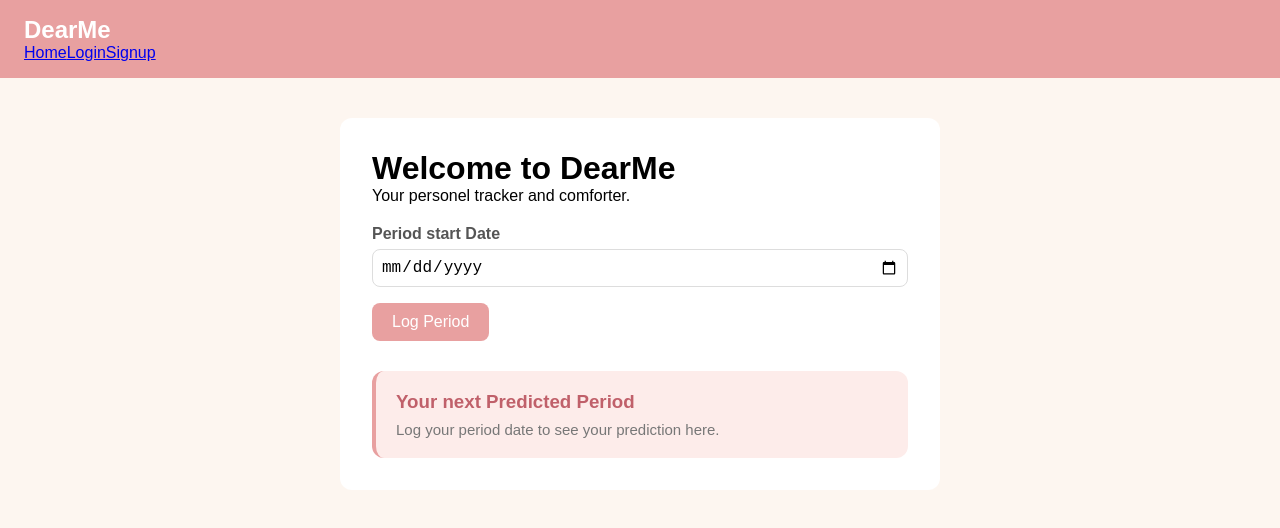
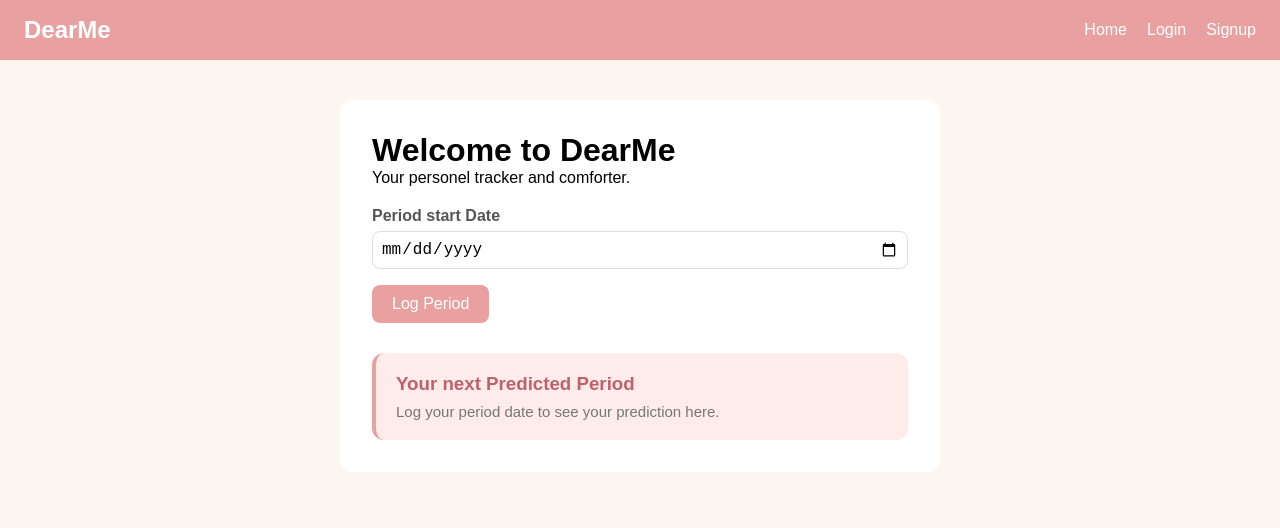
Before and after one commit to chandhanaarima06-a/Periods-Tracker, a React (Create React App) app in the folder Frontend/dearme/: page / in a window 1280 px wide. Shown: the top 528 px of the page. Built offline with nearby package versions, Linux system fonts and the light colour scheme.

Commit message:
Style navbar with flexbox and navigation links

```diff
--- a/Frontend/dearme/src/App.css
+++ b/Frontend/dearme/src/App.css
@@ -71,3 +71,23 @@
   color: #777;
   font-size: 15px;
 }
+nav {
+  display: flex;
+  justify-content: space-between;
+  align-items: center;
+}
+
+nav div {
+  display: flex;
+  gap: 20px;
+}
+
+nav a {
+  color: white;
+  text-decoration: none;
+  font-size: 16px;
+}
+
+nav a:hover {
+  text-decoration: underline;
+}
```
